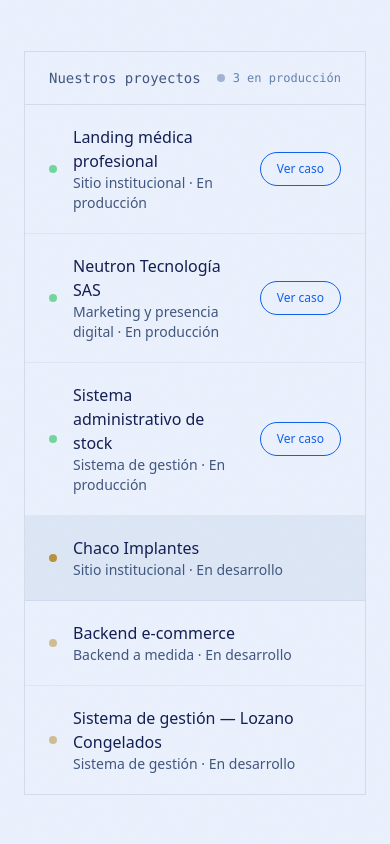
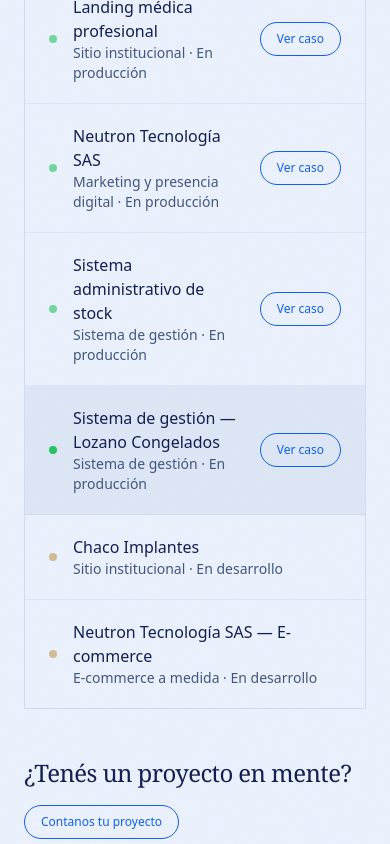
Before and after one commit to Nuriaa05/CodeBalance-Landing-, a Next.js app: page / in a window 390 px wide. Shown: the part 4180-5024 px from the top of the page. Built offline with nearby package versions, Linux system fonts and the light colour scheme; no server answers.

Commit message:
ultimos ajustes

```diff
--- a/components/landing/features-section.tsx
+++ b/components/landing/features-section.tsx
@@ -93,7 +93,8 @@
         name: "Estrategia financiera",
         description:
           "Transformamos los números en decisiones. Diseñamos estrategias que optimizan la rentabilidad, mejoran el control del negocio y permiten crecer con planificación y seguridad.\n\n" +
-          "Ayudamos a empresas y emprendedores a ordenar sus finanzas para tomar decisiones con información real. Generación de herramientas de control, determinación de precios, presupuestos, análisis de rentabilidad, proyecciones financieras y planificación estratégica que impulsan un crecimiento sostenible.",
+          "Ayudamos a empresas y emprendedores a ordenar sus finanzas para tomar decisiones con información real. Generación de herramientas de control, determinación de precios, presupuestos, análisis de rentabilidad, proyecciones financieras y planificación estratégica que impulsan un crecimiento sostenible.\n\n" +
+          "Manejo impositivo de monotributibutistas y responsables inscriptos -persona física-.",
       },
     ],
   },
--- a/components/landing/footer-section.tsx
+++ b/components/landing/footer-section.tsx
@@ -47,7 +47,10 @@
             {/* Brand Column */}
             <div className="col-span-2">
               <a href="#inicio" className="inline-flex items-center gap-2 mb-6">
-                <span className="text-2xl font-display">CodeBalance</span>
+                <span className="text-2xl font-display">
+                  <span style={{ color: "#555865" }}>Code</span>
+                  <span style={{ color: "#0f60ec" }}>Balance</span>
+                </span>
               </a>
 
               <p className="text-muted-foreground leading-relaxed mb-8 max-w-md">
--- a/components/landing/infrastructure-section.tsx
+++ b/components/landing/infrastructure-section.tsx
@@ -1,6 +1,7 @@
 "use client";
 
 import { useEffect, useState, useRef } from "react";
+import { X } from "lucide-react";
 import { OUTLINE_CTA_CLASS } from "./cta-styles";
 import { createWhatsAppUrl } from "./whatsapp";
 
@@ -14,12 +15,11 @@
   | "neutronMarketing";
 
 const projectLinks: Record<ProjectLinkKey, string | null> = {
-  // TODO: agregar link real cuando esté disponible.
-  stockAdmin: null,
+  stockAdmin: "https://youtu.be/3Svtx7zdaRU",
   medicalLanding: "https://drmasedo.com/",
   chacoImplantes: null,
   ecommerceBackend: null,
-  lozanoManagement: null,
+  lozanoManagement: "https://youtu.be/xLqZuCoOkx8",
   neutronMarketing: "https://www.instagram.com/nraccesoriosok/",
 };
 
@@ -52,6 +52,13 @@
     href: projectLinks.stockAdmin,
   },
   {
+    id: "lozanoManagement",
+    name: "Sistema de gestión — Lozano Congelados",
+    category: "Sistema de gestión · En producción",
+    status: "production",
+    href: projectLinks.lozanoManagement,
+  },
+  {
     id: "chacoImplantes",
     name: "Chaco Implantes",
     category: "Sitio institucional · En desarrollo",
@@ -60,17 +67,10 @@
   },
   {
     id: "ecommerceBackend",
-    name: "Backend e-commerce",
-    category: "Backend a medida · En desarrollo",
+    name: "Neutron Tecnología SAS — E-commerce",
+    category: "E-commerce a medida · En desarrollo",
     status: "development",
     href: projectLinks.ecommerceBackend,
-  },
-  {
-    id: "lozanoManagement",
-    name: "Sistema de gestión — Lozano Congelados",
-    category: "Sistema de gestión · En desarrollo",
-    status: "development",
-    href: projectLinks.lozanoManagement,
   },
 ];
 
@@ -85,7 +85,49 @@
   },
 };
 
-function ProjectCaseButton({ href, status }: { href: string | null; status: ProjectStatus }) {
+type ProjectVideo = {
+  title: string;
+  embedUrl: string;
+};
+
+function getYouTubeVideoId(href: string) {
+  try {
+    const url = new URL(href);
+    const hostname = url.hostname.replace(/^www\./, "");
+
+    if (hostname === "youtu.be") {
+      return url.pathname.split("/").filter(Boolean)[0] ?? null;
+    }
+
+    if (hostname === "youtube.com" || hostname === "m.youtube.com") {
+      if (url.pathname.startsWith("/watch")) return url.searchParams.get("v");
+      if (url.pathname.startsWith("/embed/") || url.pathname.startsWith("/shorts/")) {
+        return url.pathname.split("/").filter(Boolean)[1] ?? null;
+      }
+    }
+  } catch {
+    return null;
+  }
+
+  return null;
+}
+
+function getYouTubeEmbedUrl(href: string) {
+  const videoId = getYouTubeVideoId(href);
+  return videoId ? `https://www.youtube.com/embed/${videoId}?rel=0` : null;
+}
+
+function ProjectCaseButton({
+  href,
+  name,
+  status,
+  onOpenVideo,
+}: {
+  href: string | null;
+  name: string;
+  status: ProjectStatus;
+  onOpenVideo: (video: ProjectVideo) => void;
+}) {
   const buttonClassName =
     "shrink-0 rounded-full border border-[#0f60ec] px-4 py-2 text-xs font-medium text-[#0f60ec] transition-colors duration-200";
 
@@ -98,6 +140,20 @@
       <span aria-disabled="true" className={buttonClassName}>
         Ver caso
       </span>
+    );
+  }
+
+  const videoEmbedUrl = getYouTubeEmbedUrl(href);
+
+  if (videoEmbedUrl) {
+    return (
+      <button
+        type="button"
+        onClick={() => onOpenVideo({ title: name, embedUrl: videoEmbedUrl })}
+        className={`${buttonClassName} hover:bg-[#0f60ec] hover:text-white`}
+      >
+        Ver caso
+      </button>
     );
   }
 
@@ -115,8 +171,12 @@
 
 export function InfrastructureSection() {
   const [isVisible, setIsVisible] = useState(false);
+  const [caseCtaHasEntered, setCaseCtaHasEntered] = useState(false);
+  const [caseCtaEntranceComplete, setCaseCtaEntranceComplete] = useState(false);
+  const [activeVideo, setActiveVideo] = useState<ProjectVideo | null>(null);
   const [activeLocation, setActiveLocation] = useState(0);
   const sectionRef = useRef<HTMLElement>(null);
+  const caseCtaRef = useRef<HTMLDivElement>(null);
 
   useEffect(() => {
     const observer = new IntersectionObserver(
@@ -137,13 +197,67 @@
     return () => clearInterval(interval);
   }, []);
 
+  useEffect(() => {
+    const caseCta = caseCtaRef.current;
+
+    if (!caseCta) return;
+
+    if (typeof IntersectionObserver === "undefined") {
+      const frame = window.requestAnimationFrame(() => setCaseCtaHasEntered(true));
+      return () => window.cancelAnimationFrame(frame);
+    }
+
+    const observer = new IntersectionObserver(
+      ([entry]) => {
+        if (!entry.isIntersecting) return;
+
+        setCaseCtaHasEntered(true);
+        observer.unobserve(entry.target);
+      },
+      {
+        rootMargin: "0px",
+        threshold: 0.1,
+      }
+    );
+
+    observer.observe(caseCta);
+    return () => observer.disconnect();
+  }, []);
+
+  useEffect(() => {
+    if (!caseCtaHasEntered) return;
+
+    const timeout = window.setTimeout(() => {
+      setCaseCtaEntranceComplete(true);
+    }, 700);
+
+    return () => window.clearTimeout(timeout);
+  }, [caseCtaHasEntered]);
+
+  useEffect(() => {
+    if (!activeVideo) return;
+
+    const previousOverflow = document.body.style.overflow;
+    const handleKeyDown = (event: KeyboardEvent) => {
+      if (event.key === "Escape") setActiveVideo(null);
+    };
+
+    document.body.style.overflow = "hidden";
+    document.addEventListener("keydown", handleKeyDown);
+
+    return () => {
+      document.body.style.overflow = previousOverflow;
+      document.removeEventListener("keydown", handleKeyDown);
+    };
+  }, [activeVideo]);
+
   return (
     <section id="infraestructura" ref={sectionRef} className="relative overflow-hidden bg-[#eaf1fd] py-24 lg:py-32">
       <div className="max-w-[1400px] mx-auto px-6 lg:px-12">
-        <div className="grid lg:grid-cols-2 gap-16 lg:gap-24 items-center">
+        <div className="grid gap-12 lg:grid-cols-2 lg:gap-x-24 lg:gap-y-8">
           {/* Left: Content */}
           <div
-            className={`transition-all duration-700 ${
+            className={`order-1 transition-all duration-700 lg:col-start-1 lg:row-start-1 lg:self-end ${
               isVisible ? "opacity-100 translate-x-0" : "opacity-0 -translate-x-8"
             }`}
           >
@@ -164,25 +278,11 @@
             <p className="text-lg text-muted-foreground leading-relaxed">
               Estos son algunos de los proyectos en los que estamos trabajando hoy.
             </p>
-
-            <div className="mt-8 flex flex-col items-start gap-4">
-              <p className="font-display text-2xl tracking-tight text-foreground">
-                ¿Tenés un proyecto en mente?
-              </p>
-              <a
-                href={createWhatsAppUrl("Hola, quiero contarles sobre mi proyecto.")}
-                target="_blank"
-                rel="noopener noreferrer"
-                className={OUTLINE_CTA_CLASS}
-              >
-                Contanos tu proyecto
-              </a>
-            </div>
           </div>
 
           {/* Right: Location list */}
           <div
-            className={`transition-all duration-700 delay-200 ${
+            className={`order-2 transition-all duration-700 delay-200 lg:col-start-2 lg:row-span-2 lg:row-start-1 lg:self-center ${
               isVisible ? "opacity-100 translate-x-0" : "opacity-0 translate-x-8"
             }`}
           >
@@ -192,7 +292,7 @@
                 <span className="text-sm font-mono text-muted-foreground">Nuestros proyectos</span>
                 <span className="flex items-center gap-2 text-xs font-mono text-accent">
                   <span className="w-2 h-2 rounded-full bg-accent animate-pulse" />
-                  3 en producción
+                  4 en producción
                 </span>
               </div>
 
@@ -220,15 +320,80 @@
                         <div className="text-sm text-muted-foreground">{project.category}</div>
                       </div>
                     </div>
-                    <ProjectCaseButton href={project.href} status={project.status} />
+                    <ProjectCaseButton
+                      href={project.href}
+                      name={project.name}
+                      status={project.status}
+                      onOpenVideo={setActiveVideo}
+                    />
                   </div>
                   );
                 })}
               </div>
             </div>
           </div>
+
+          <div ref={caseCtaRef} className="order-3 flex flex-col items-start gap-4 lg:col-start-1 lg:row-start-2 lg:self-start">
+            <p
+              className={`font-display text-2xl tracking-tight text-foreground motion-safe:transition-[opacity,translate] motion-safe:duration-500 motion-safe:ease-out motion-reduce:translate-y-0 motion-reduce:opacity-100 ${
+                caseCtaHasEntered ? "translate-y-0 opacity-100" : "translate-y-5 opacity-0"
+              }`}
+            >
+              ¿Tenés un proyecto en mente?
+            </p>
+            <a
+              href={createWhatsAppUrl("Hola, quiero contarles sobre mi proyecto.")}
+              target="_blank"
+              rel="noopener noreferrer"
+              className={`${OUTLINE_CTA_CLASS} motion-safe:transition-[background-color,border-color,color,opacity,translate] motion-safe:ease-out motion-reduce:translate-y-0 motion-reduce:opacity-100 ${
+                caseCtaHasEntered ? "translate-y-0 opacity-100" : "translate-y-5 opacity-0"
+              } ${
+                caseCtaHasEntered && !caseCtaEntranceComplete ? "motion-safe:delay-200" : "motion-safe:delay-0"
+              } ${
+                caseCtaEntranceComplete ? "motion-safe:duration-200" : "motion-safe:duration-500"
+              }`}
+            >
+              Contanos tu proyecto
+            </a>
+          </div>
         </div>
       </div>
+
+      {activeVideo && (
+        <div
+          className="fixed inset-0 z-[80] flex items-center justify-center bg-foreground/65 px-4 py-8 backdrop-blur-sm"
+          role="dialog"
+          aria-modal="true"
+          aria-label={`Video de ${activeVideo.title}`}
+          onClick={() => setActiveVideo(null)}
+        >
+          <div
+            className="relative w-full max-w-4xl border border-background/20 bg-background shadow-[0_32px_90px_rgba(18,30,82,0.25)]"
+            onClick={(event) => event.stopPropagation()}
+          >
+            <div className="flex items-center justify-between border-b border-foreground/10 px-4 py-3 sm:px-5">
+              <p className="text-sm font-medium text-foreground">{activeVideo.title}</p>
+              <button
+                type="button"
+                onClick={() => setActiveVideo(null)}
+                className="inline-flex h-9 w-9 items-center justify-center rounded-full text-muted-foreground transition-colors duration-200 hover:bg-foreground/5 hover:text-foreground"
+                aria-label="Cerrar video"
+              >
+                <X className="h-4 w-4" aria-hidden="true" />
+              </button>
+            </div>
+            <div className="aspect-video bg-foreground">
+              <iframe
+                className="h-full w-full"
+                src={activeVideo.embedUrl}
+                title={activeVideo.title}
+                allow="accelerometer; autoplay; clipboard-write; encrypted-media; gyroscope; picture-in-picture; web-share"
+                allowFullScreen
+              />
+            </div>
+          </div>
+        </div>
+      )}
     </section>
   );
 }
--- a/components/landing/testimonials-section.tsx
+++ b/components/landing/testimonials-section.tsx
@@ -24,10 +24,10 @@
   // TODO: pendiente de confirmación del cliente
   {
     quote: "El sistema nos simplificó la gestión de stock. Lo que antes llevaba varios pasos, ahora es mucho más directo.",
-    author: "Mario González",
-    role: "Dueño",
-    company: "Mag Tecnología",
-    avatar: "M",
+    author: "Johanna Gomez",
+    role: "Sistema de stock",
+    company: "",
+    avatar: "J",
     metric: "Gestión de stock más ágil",
   },
   // TODO: pendiente de confirmación del cliente
@@ -99,7 +99,9 @@
               <div>
                 <p className="text-lg font-medium text-foreground">{activeTestimonial.author}</p>
                 <p className="text-muted-foreground">
-                  {activeTestimonial.role}, {activeTestimonial.company}
+                  {activeTestimonial.company
+                    ? `${activeTestimonial.role}, ${activeTestimonial.company}`
+                    : activeTestimonial.role}
                 </p>
               </div>
             </div>
```
